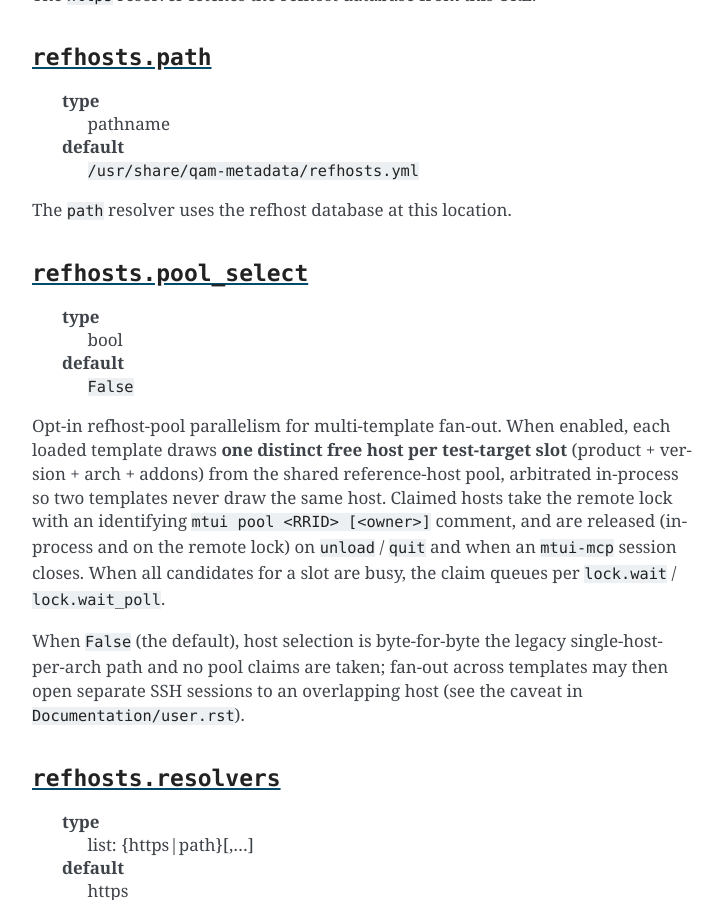
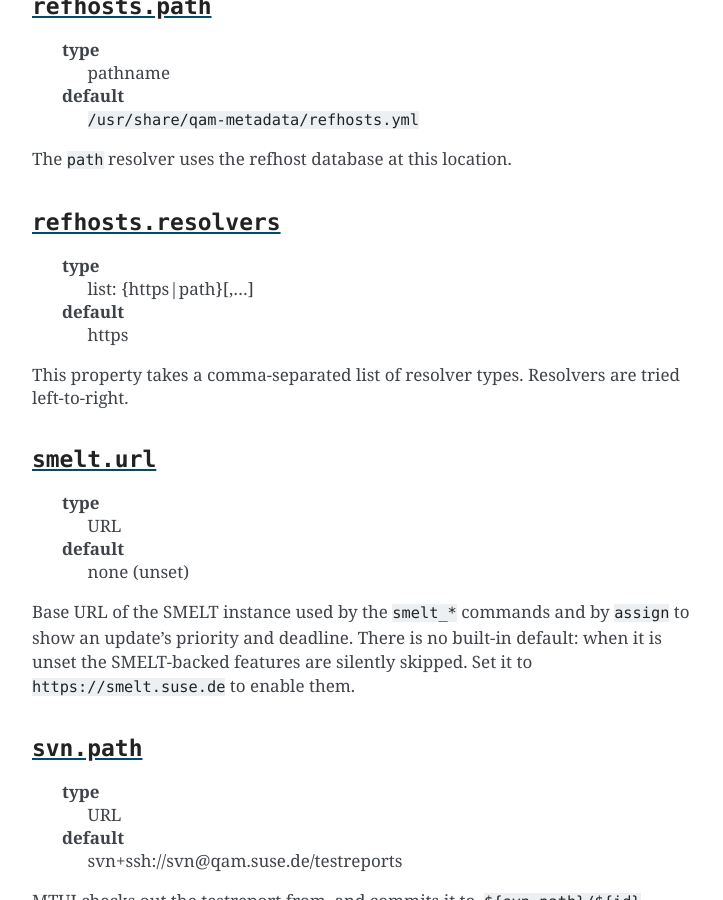
Before and after one commit to openSUSE/mtui, a Sphinx documentation site: the page built from Documentation/cfg.rst, in a window 1280 px wide and 900 px high, scrolled down 7960 px. Shown: the whole window, without its empty margins (388-1111 px from the left). Built offline with Sphinx 7.4.7, drawn with Linux system fonts in a browser that asks for light colours; some of the changed text lies outside the part shown.

Commit message:
refactor(refhosts): drop pool_select option, make host arbitration always-on
Why this change was needed:
The pool_select flag was an unreleased opt-in knob gating two parallel
host-selection code paths. Keeping it meant maintaining the legacy
single-host-per-arch path alongside the pooled path forever, plus a
config surface and a footgun: with the flag off, fanned-out templates
could open separate SSH sessions to the same overlapping host. Since the
option never shipped, there is nothing to deprecate.

Problem solved:
Removes an unnecessary configuration knob and collapses host selection to
a single behavior. Distinct-host arbitration is now the only path on
fan-out, so two templates can never collide on the same reference host,
and there is no second code path to keep in sync or document.

What changed:
- Remove refhost_pool_select field and its ConfigOption from config.py
- _pool_selection_active() now gates only on arbiter+owner presence;
  legacy search() remains the fallback when neither exists (e.g. add_host)
- Drop the pool_select section, example, and lock.wait cross-reference
  from cfg.rst; rewrite the iui.rst fan-out note as always-on
- Reword the unreleased CHANGELOG entry (the option never shipped)
- Rework the pool tests to exercise the real arbiter/owner gate

```diff
--- a/Documentation/cfg.rst
+++ b/Documentation/cfg.rst
@@ -86,7 +86,7 @@ becomes ours, or is reaped as stale; a warning is logged when the wait
 starts and again if it times out (after which the usual "locked" error is
 raised). A value of ``0`` (the default) preserves the historical
 fail-fast behaviour. This is what lets several fanned-out templates queue
-politely on an exhausted shared host pool (see ``refhosts.pool_select``).
+politely on an exhausted shared host pool.
 
 ``lock.wait_poll``
 ~~~~~~~~~~~~~~~~~~
@@ -334,28 +334,6 @@ The ``https`` resolver fetches the refhost database from this URL.
 The ``path`` resolver uses the refhost database at this location.
 
 
-``refhosts.pool_select``
-~~~~~~~~~~~~~~~~~~~~~~~~~
-  | **type**
-  |     bool
-  | **default**
-  |     ``False``
-
-Opt-in refhost-pool parallelism for multi-template fan-out. When enabled,
-each loaded template draws **one distinct free host per test-target slot**
-(product + version + arch + addons) from the shared reference-host pool,
-arbitrated in-process so two templates never draw the same host. Claimed
-hosts take the remote lock with an identifying ``mtui pool <RRID>
-[<owner>]`` comment, and are released (in-process and on the remote lock)
-on ``unload`` / ``quit`` and when an ``mtui-mcp`` session closes. When all
-candidates for a slot are busy, the claim queues per ``lock.wait`` /
-``lock.wait_poll``.
-
-When ``False`` (the default), host selection is byte-for-byte the legacy
-single-host-per-arch path and no pool claims are taken; fan-out across
-templates may then open separate SSH sessions to an overlapping host (see
-the caveat in ``Documentation/user.rst``).
-
 ``refhosts.resolvers``
 ~~~~~~~~~~~~~~~~~~~~~~
   | **type**
@@ -459,7 +437,6 @@ Example
   resolvers = https
   https_uri = https://qam.suse.de/refhosts/refhosts.yml
   path = /usr/share/qam-metadata/refhosts.yml
-  pool_select = false
 
 
   [url]
```
Also changed, not shown: CHANGELOG.md (+9 -12 lines), Documentation/iui.rst (+6 -7 lines), 4 other files.
